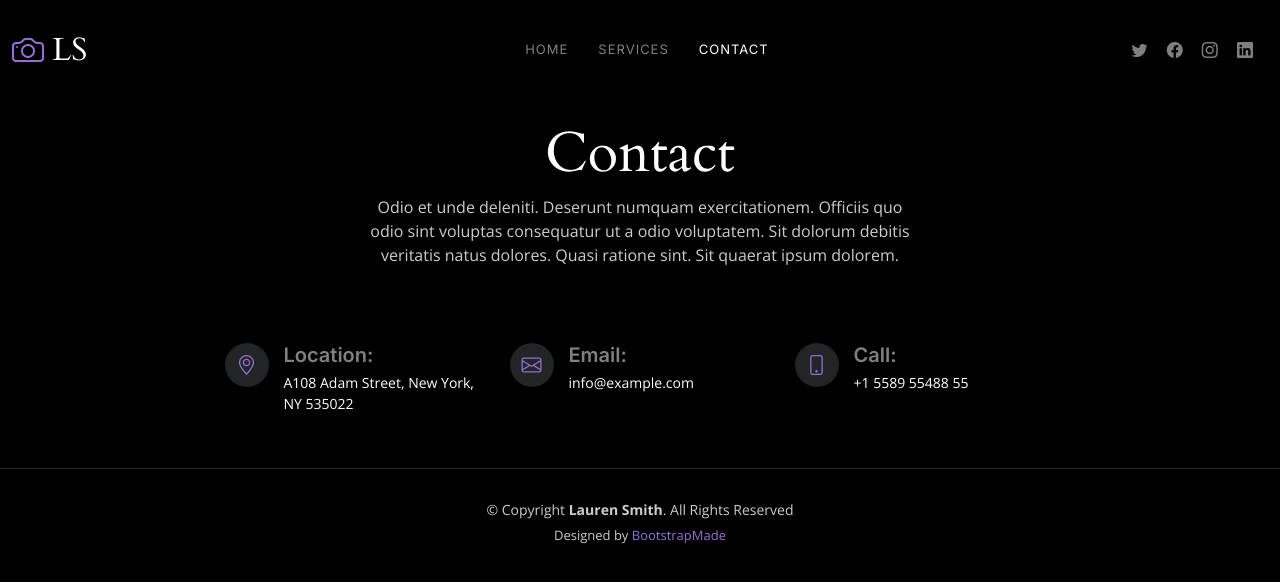
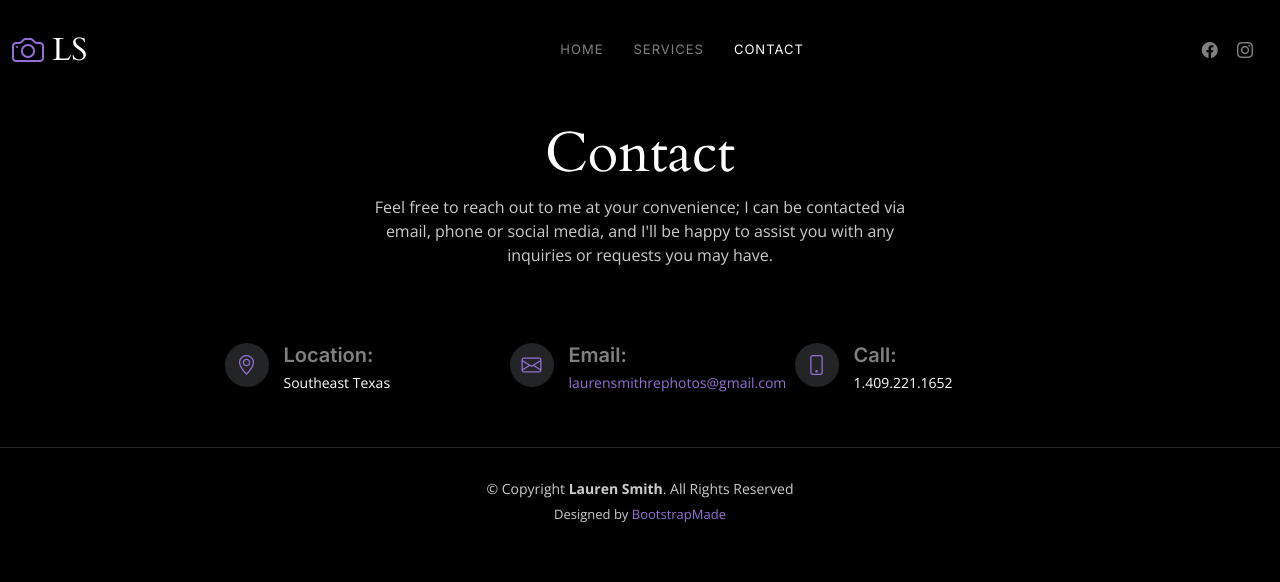
Before and after one commit to laurenbsmith11/laurenbsmith11.github.io, a plain HTML site: page contact.html in a window 1280 px wide. Drawn offline with nearby package versions, Linux system fonts and the light colour scheme.

Commit message:
Added content

```diff
--- a/contact.html
+++ b/contact.html
@@ -77,10 +77,8 @@
       </nav><!-- .navbar -->
 
       <div class="header-social-links">
-        <a href="#" class="twitter"><i class="bi bi-twitter"></i></a>
-        <a href="#" class="facebook"><i class="bi bi-facebook"></i></a>
-        <a href="#" class="instagram"><i class="bi bi-instagram"></i></a>
-        <a href="#" class="linkedin"><i class="bi bi-linkedin"></i></i></a>
+        <a href="https://www.facebook.com/photosbylaurensmith/" class="facebook"><i class="bi bi-facebook"></i></a>
+        <a href="https://www.instagram.com/laurensmithrephotos/" class="instagram"><i class="bi bi-instagram"></i></a>
       </div>
       <i class="mobile-nav-toggle mobile-nav-show bi bi-list"></i>
       <i class="mobile-nav-toggle mobile-nav-hide d-none bi bi-x"></i>
@@ -96,7 +94,7 @@
         <div class="row d-flex justify-content-center">
           <div class="col-lg-6 text-center">
             <h2>Contact</h2>
-            <p>Odio et unde deleniti. Deserunt numquam exercitationem. Officiis quo odio sint voluptas consequatur ut a odio voluptatem. Sit dolorum debitis veritatis natus dolores. Quasi ratione sint. Sit quaerat ipsum dolorem.</p>
+            <p>Feel free to reach out to me at your convenience; I can be contacted via email, phone or social media, and I'll be happy to assist you with any inquiries or requests you may have.</p>
 
           </div>
         </div>
@@ -114,7 +112,7 @@
               <i class="bi bi-geo-alt flex-shrink-0"></i>
               <div>
                 <h4>Location:</h4>
-                <p>A108 Adam Street, New York, NY 535022</p>
+                <p>Southeast Texas</p>
               </div>
             </div>
           </div><!-- End Info Item -->
@@ -124,7 +122,7 @@
               <i class="bi bi-envelope flex-shrink-0"></i>
               <div>
                 <h4>Email:</h4>
-                <p>info@example.com</p>
+                <p><a href="mailto:laurensmithrephotos@gmail.com">laurensmithrephotos@gmail.com</a></p>
               </div>
             </div>
           </div><!-- End Info Item -->
@@ -134,7 +132,7 @@
               <i class="bi bi-phone flex-shrink-0"></i>
               <div>
                 <h4>Call:</h4>
-                <p>+1 5589 55488 55</p>
+                <p>1.409.221.1652</p>
               </div>
             </div>
           </div><!-- End Info Item -->
```
Also changed, not shown: index.html (+2 -2 lines), services.html (+1 -1 lines).
